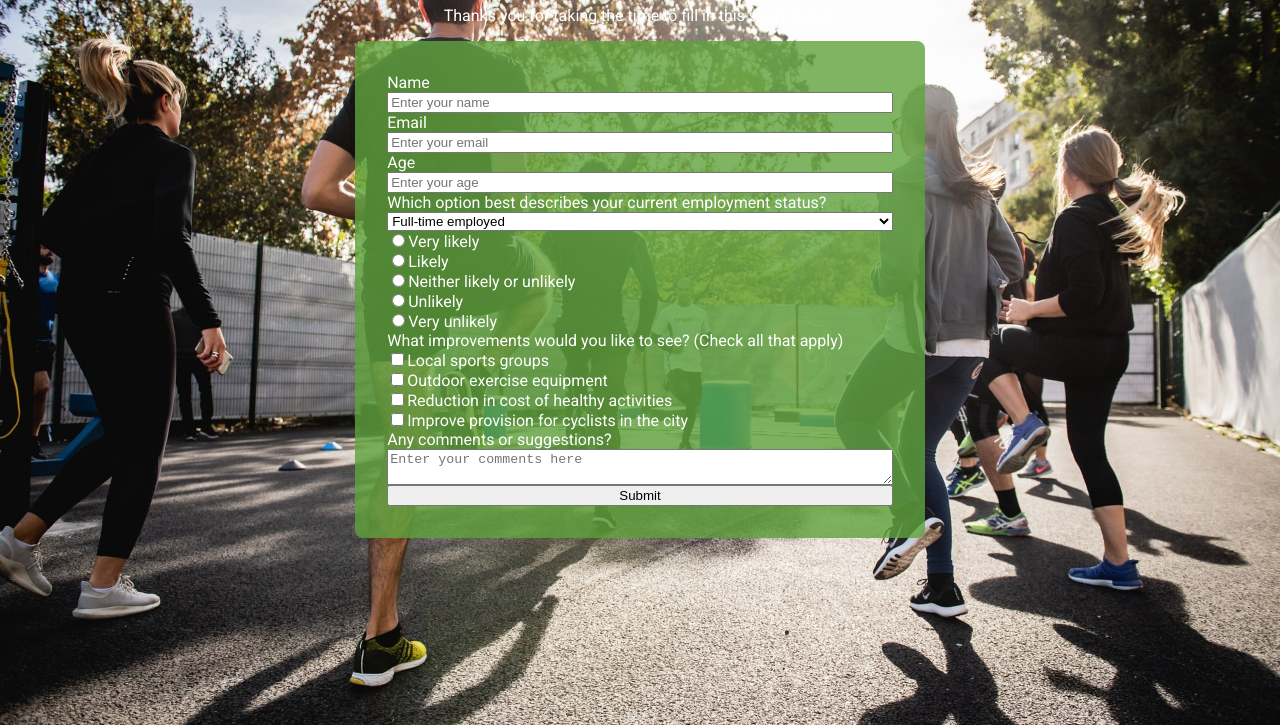
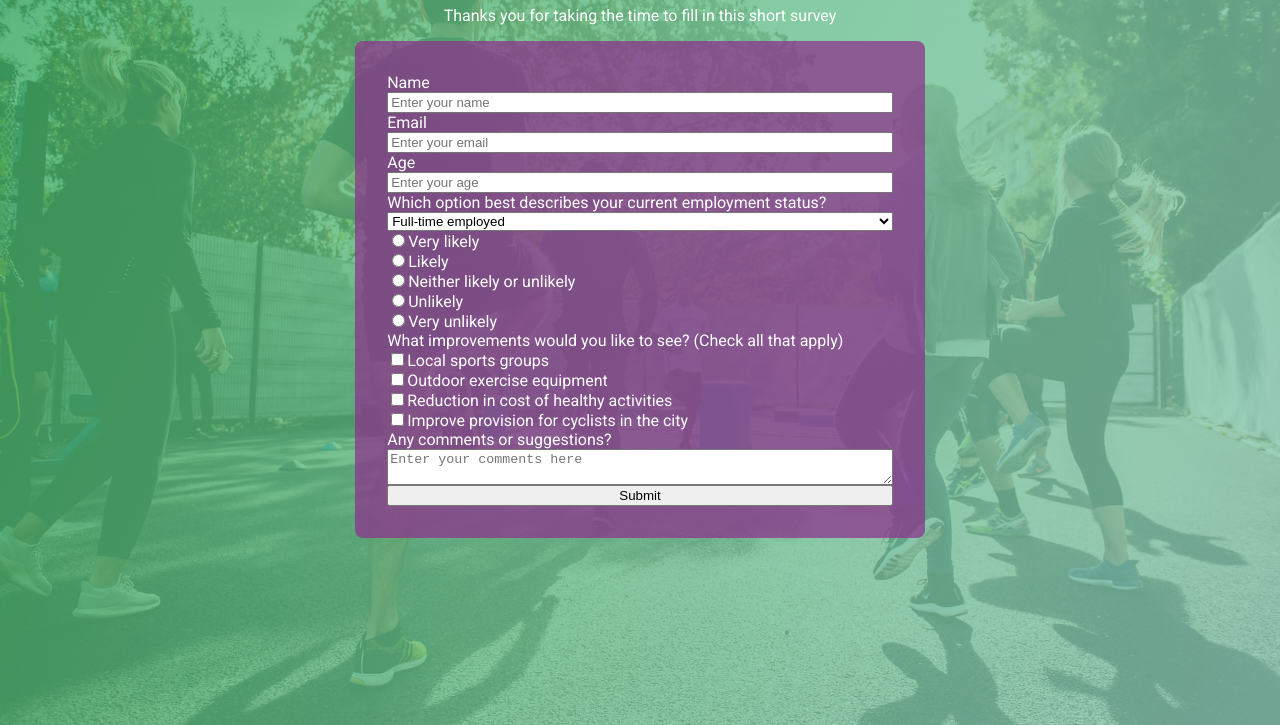
Before and after one commit to adamggrover/survey-form-project, a plain HTML site: page index.html in a window 1280 px wide. Shown: the part 75-800 px from the top of the page. Drawn offline with Linux system fonts and the light colour scheme.

Commit message:
Add background overlay and change form color

```diff
--- a/style.css
+++ b/style.css
@@ -1,5 +1,5 @@
 html{
-    background-image: url(/img.jpg);
+    background-image: linear-gradient(115deg, rgba(66, 178, 100, 0.8), rgba(140, 202, 182, 0.8)), url(/img.jpg);
     background-repeat: no-repeat;
     background-position: fixed;
     background-size: 100%;
@@ -31,7 +31,7 @@ header{
     display: flex;
     flex-direction: column;
     width: 40%;
-    background-color: rgb(95, 163, 61,0.8);
+    background-color: rgba(141, 49, 141, 0.724);
     padding: 2rem;
     border-radius: 0.5rem;
 }
```
